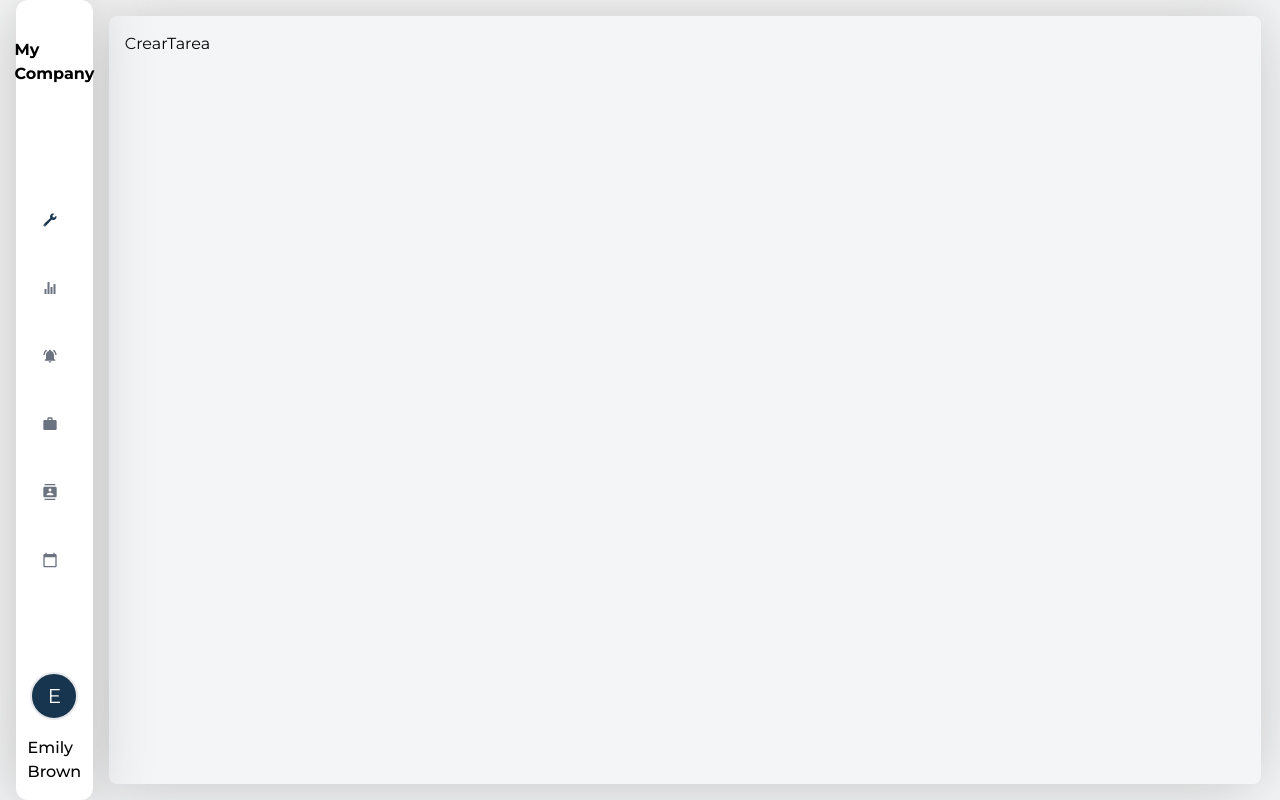
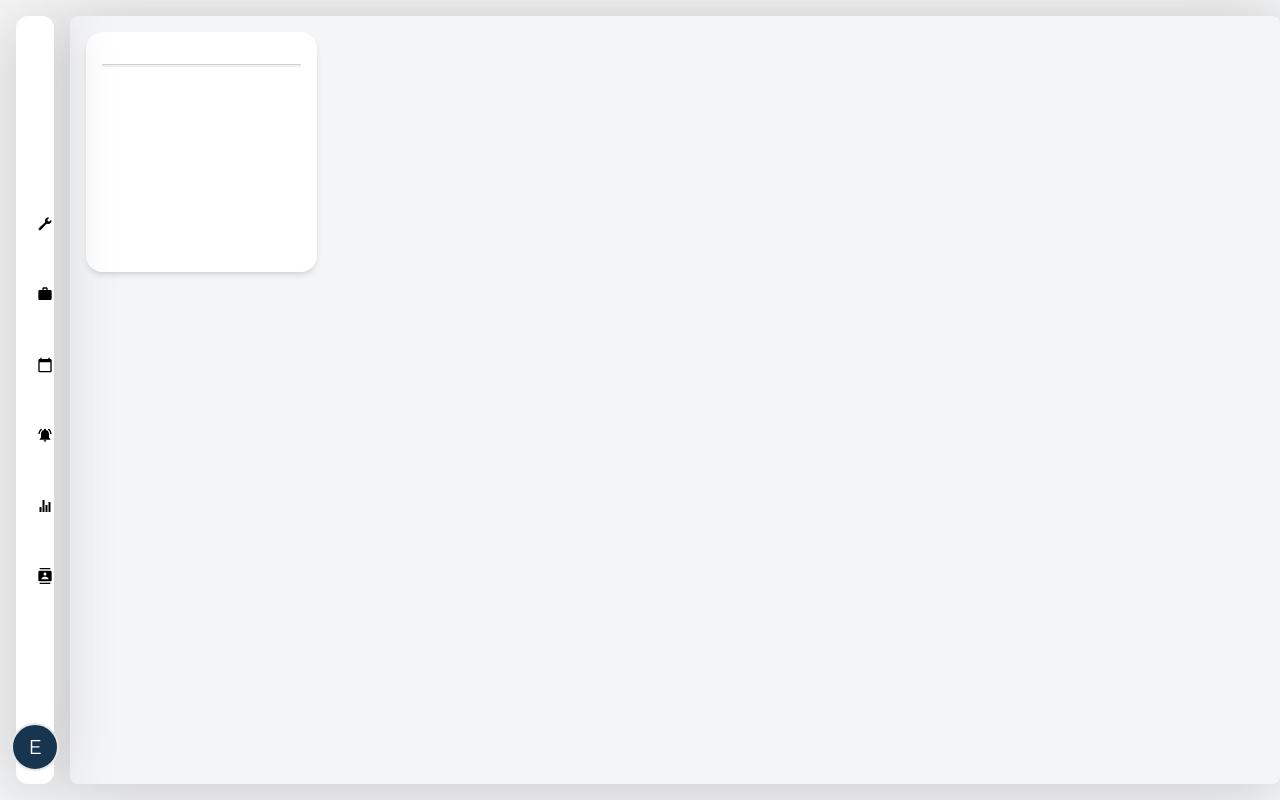
Before and after one commit to NicolasCarriman/Ttask, a Next.js app in the folder packages/task-app/: page /dashboard/test in a window 1280 px wide. Built offline with nearby package versions, Linux system fonts and the light colour scheme.

Commit message:
comit test

```diff
--- a/packages/task-app/app/dashboard/dashboard.styled.tsx
+++ b/packages/task-app/app/dashboard/dashboard.styled.tsx
@@ -6,7 +6,7 @@ interface DashboardProps {
 export const DashboardComponent: React.FC<DashboardProps> = ({ children }) => {
   return (
     <main
-      className='flex flex-row mt-4 w-full sm:w-[90%] h-[96vh] rounded-lg p-4 shadow-custom'
+      className='flex flex-row mt-4 w-full sm:w-[100%] h-[96vh] rounded-lg p-4 shadow-custom'
     >
       {children}
     </main>
--- a/packages/task-app/app/dashboard/tasks/components/accordion.tsx
+++ b/packages/task-app/app/dashboard/tasks/components/accordion.tsx
@@ -16,7 +16,7 @@ function Accordion(props: Props) {
   const { label, children, id, handleShow, showContent } = props;
 
   return (
-    <RoundedBox className='accordion-container'>
+    <RoundedBox className='min-w-[8vw] accordion-container '>
       <header className='accordion-header' onClick={() => handleShow(id)}>
         <SlArrowDown className={ showContent ? 'accordion-active' : 'accordion-desactive'} />
         <h3>{label}</h3>
--- a/packages/task-app/app/dashboard/tasks/components/style.css
+++ b/packages/task-app/app/dashboard/tasks/components/style.css
@@ -136,3 +136,78 @@ html {
   text-transform: capitalize;
   color: #5f5f5f;
 }
+
+.requeriment-contaienr > .accordion-container > .accordion-visible {
+  display: flex;
+  flex-direction: column;
+  gap: 12px;
+}
+
+.tt-divider {
+  width: 100%;
+  display: block;
+  height: 3px;
+  padding: 0;
+  background-color: #75757554;
+  border-bottom: 2px solid #efefef;
+}
+
+.tt-l-col-m {
+  display: flex;
+  flex-direction: column;
+  gap: 1.2rem;
+}
+
+
+.step-displayer {
+  height: 5vh;
+}
+
+.step-ul {
+  display: flex;
+  flex-direction: row;
+  width: 100%;
+  height: 100%;
+}
+
+.step-ul > li {
+  position: relative;
+  height: 100%;
+  width: 100%;
+  align-items: center;
+}
+
+.li-active::before {
+  color: white !important;
+  background-color: #17354E !important;
+}
+
+.li-active::after {
+  background-color: #17354E !important;
+}
+
+.step-ul>li::after {
+  background-color: rgb(231, 231, 231);
+  content: '';
+  position: absolute;
+  width: 100%;
+  height: 2px;
+  margin: auto;
+  top: 40%;
+  z-index: 0;
+}
+
+.step-ul > li > svg {
+  height: 48px;
+  width: 48px;
+  padding: 12px;
+  background-color: whitesmoke;
+  border-radius: 50%;
+  position: relative;
+  z-index: 2;
+}
+
+.li-active > svg {
+  background-color: #17354E !important;
+  fill: white;
+}
--- a/packages/task-app/app/dashboard/tasks/page.tsx
+++ b/packages/task-app/app/dashboard/tasks/page.tsx
@@ -75,7 +75,7 @@ function Tasks() {
       {
         loaded.current &&
         <Layer>
-          <RoundedBox className='w-[20%]' >
+          <RoundedBox className='w-[30%]' >
             {
               currentTask && currentTask.subtasks && (
                 <>
@@ -93,7 +93,7 @@ function Tasks() {
             }
           </RoundedBox>
           <Subtask data={subtask} />
-          <RoundedBox className='w-[20%]' >
+          <RoundedBox className='min-w-[22vw] w-[0%]' >
             <Settings />
           </RoundedBox>
         </Layer>
--- /dev/null
+++ b/packages/task-app/app/dashboard/test/page.css
@@ -0,0 +1,17 @@
+.test-section {
+  width: 18vw;
+  height: 30vh;
+}
+
+.test-section>div {
+  justify-content: start;
+}
+
+.tt-divider {
+  width: 100%;
+  display: block;
+  height: 3px;
+  padding: 0;
+  background-color: #75757554;
+  border-bottom: 2px solid #efefef;
+}
--- a/packages/task-app/app/dashboard/test/page.tsx
+++ b/packages/task-app/app/dashboard/test/page.tsx
@@ -1,8 +1,28 @@
+import RoundedBox from '@app/components/common/box';
 import React from 'react';
+import './page.css';
 
 function Test() {
   return (
-    <div>CrearTarea</div>
+    <section className='test-section'>
+      <RoundedBox>
+        <header className='step-displayer'>
+          <ul className='step-ul'>
+            <li className='li-active' id='step-1'>
+
+            </li>
+            <li id='step-2'>
+
+            </li>
+            <li id='step-3'>
+
+            </li>
+          </ul>
+        </header>
+        <span className='tt-divider'></span>
+        <main></main>
+      </RoundedBox>
+    </section>
   );
 }
 
--- a/packages/task-app/components/common/box.tsx
+++ b/packages/task-app/components/common/box.tsx
@@ -10,7 +10,7 @@ function RoundedBox({ children, className }: RoundedBoxProps) {
   return (
     <div
       className={twMerge(`
-      'relative
+      relative
       p-4
       flex
       flex-col
@@ -24,7 +24,7 @@ function RoundedBox({ children, className }: RoundedBoxProps) {
       shadow-md
       m-none
       rounded-box
-      '
+
       `, className && className)}
     >
       { children }
--- /dev/null
+++ b/packages/task-app/components/ui/sidebar/sidebar.css
@@ -0,0 +1,92 @@
+.sidebar-container {
+  height: calc(100vh);
+  max-width: 10vw;
+  min-width: 3vw;
+  padding-top: 1rem;
+  padding-bottom: 1rem;
+  margin-left: 1rem;
+  z-index: 300;
+  transition: all .3s ease-in;
+}
+
+.sidebar-content {
+  height: 100%;
+  padding: .3rem;
+  padding-top: .8rem;
+  padding-bottom: .8rem;
+  display: flex;
+  flex-direction: column;
+  justify-content: space-between;
+  align-items: center;
+  background-color: white;
+  box-shadow: -5px -1px 64px #bebebe, -32px -32px 64px #ffffff;
+  border-radius: 12px;
+}
+
+.sb-active {
+  width: 100%;
+}
+
+.sb-disabled {
+  width: 0%;
+}
+
+.sb-disabled > .sidebar-content > h1 {
+  visibility: hidden;
+}
+
+.tt-ul {
+  display: flex;
+  flex-direction: column;
+  gap: 1.4rem;
+  width: 100%;
+}
+
+.tt-li {
+  transition: all .5s ease-in-out;
+  min-height: 3rem;
+  min-width: 3rem;
+  height: 100%;
+  width: 100%;
+  align-items: center;
+  justify-content: center;
+  display: flex;
+  align-items: center;
+  flex-direction: row;
+  justify-content: center;
+  border-radius: 8px;
+}
+
+.tt-li:hover {
+  justify-content: start;
+  padding-left: 1rem;
+  background-color: #17354E;
+}
+
+.tt-li > a {
+  display: flex;
+  flex-direction: row;
+  justify-content: center;
+  align-items: center;
+  width: 100%;
+  gap: 1rem;
+}
+
+.tt-li:hover > a > svg {
+  fill: white;
+}
+
+.tt-li-info {
+  display: none;
+}
+
+.tt-li:hover > a {
+  justify-content: start;
+}
+
+.tt-li:hover > a > .tt-li-info {
+  margin: 0;
+  display: inline-block;
+  color: white;
+  text-transform: capitalize;
+}
--- a/packages/task-app/components/ui/sidebar/sidebar.styled.tsx
+++ b/packages/task-app/components/ui/sidebar/sidebar.styled.tsx
@@ -73,7 +73,7 @@ export const SidebarHead: React.FC<SidebarHead> = ({ children }) => {
 export const SidebarMainContainer: React.FC<SidebarProps> = ({ children }) => {
   return (
     <div
-      className='hidden sm:flex flex-col gap-[12px] justify-center items-start relative max-w-min'
+      className='sm:flex flex-col gap-[12px] justify-center items-start relative max-w-min'
     >
       {children}
     </div>
--- a/packages/task-app/components/ui/sidebar/sidebar.tsx
+++ b/packages/task-app/components/ui/sidebar/sidebar.tsx
@@ -1,25 +1,27 @@
 'use client';
 
 import React, { useState } from 'react';
-import { SideBarContainer, SidebarComponent, SidebarFooter, SidebarHead, SidebarMainContainer } from './sidebar.styled';
-import ButtonIcon from '../button-icon/buttonIcon';
 import AvatarComponent from '../../common/avatar';
-import SideBarLink from '@app/components/common/link';
 import Link from 'next/link';
-import Burger from '@app/components/common/burger';
+import './sidebar.css';
+import {
+  MdNotificationsActive,
+  MdWork,
+  MdCalendarToday,
+  MdContacts
+} from 'react-icons/md';
+import {
+  IoIosBuild,
+  IoIosStats
+} from 'react-icons/io';
 
 /**
  * todo: fix navigation structure
- * navigation structure should be composed by li component
+ * navigation structure should be composed by li, a
  */
 
 function Sidebar() {
   const [active, setActive] = useState(false);
-  const [responsiveMenu, setResponsiveMenu] = useState(false);
-
-  const handleClick = () => {
-    setResponsiveMenu((state) => !state);
-  };
 
   const onHover = () => {
     setActive(true);
@@ -29,46 +31,48 @@ function Sidebar() {
     setActive(false);
   };
 
+
   return (
-    <SideBarContainer>
-      <SidebarComponent onHover={onHover} onLeave={onLeave}>
-        <SidebarHead>
-          <Link href='./dashboard' className='w-full font-bold text-start'>
-            My Company
-          </Link>
-        </SidebarHead>
-        <SidebarMainContainer>
-          <SideBarLink href={'./dashboard/tasks'} >
-            <ButtonIcon type='task' showText={active} />
-          </SideBarLink>
-          <ButtonIcon type='stats' showText={active} disabled={true} />
-          <ButtonIcon type='notifications' showText={active} disabled />
-          <ButtonIcon type='projects' showText={active} disabled />
-          <ButtonIcon type='team' showText={active} disabled />
-          <ButtonIcon type='calendar' showText={active} disabled />
-        </SidebarMainContainer>
-        <SidebarFooter spanLabel={'Emily Brown'}>
+    <aside
+      className={`sidebar-container ${active ? 'sb-active' : 'sb-disabled'}`}
+      onMouseEnter={() => onHover()}
+      onMouseLeave={() => onLeave()}
+    >
+      <nav className='sidebar-content'>
+        <h1>My Company</h1>
+        <ul className='tt-ul'>
+          <li className='tt-li'>
+            <Link href={'./dashboard/tasks'} >
+              <IoIosBuild />
+              <i className='tt-li-info'>tasks</i>
+            </Link>
+          </li>
+          <li className='tt-li'>
+            <Link href={'./dashboard'} >
+              <MdWork />
+              <i className='tt-li-info'>project</i>
+            </Link>
+          </li>
+          <li className='tt-li'>
+            <MdCalendarToday />
+            <i className='tt-li-info'>tasks</i>
+          </li>
+          <li className='tt-li'>
+            <MdNotificationsActive />
+            <i className='tt-li-info'>notifications</i>
+          </li>
+          <li className='tt-li'>
+            <IoIosStats />
+          </li>
+          <li className='tt-li'>
+            <MdContacts />
+          </li>
+        </ul>
+        <article className='sidebar-footer'>
           <AvatarComponent isCurrentUser={true} label={'Emily Brown'} />
-        </SidebarFooter>
-        <Burger
-          onClick={handleClick}
-          isOpen={responsiveMenu}
-        />
-      </SidebarComponent>
-      {
-        responsiveMenu &&
-        <div className='relative bottom-6 bg-white z-[300]'>
-          <SideBarLink href={'./dashboard/tasks'} >
-            <ButtonIcon type='task' showText={true} />
-          </SideBarLink>
-          <ButtonIcon type='stats' showText={true} disabled={true} />
-          <ButtonIcon type='notifications' showText={true} disabled />
-          <ButtonIcon type='projects' showText={true} disabled />
-          <ButtonIcon type='team' showText={true} disabled />
-          <ButtonIcon type='calendar' showText={true} disabled />
-        </div>
-      }
-    </SideBarContainer>
+        </article>
+      </nav>
+    </aside>
   );
 }
 
```
Also changed, not shown: packages/task-app/app/dashboard/tasks/components/settings.tsx (+187 -12 lines).
